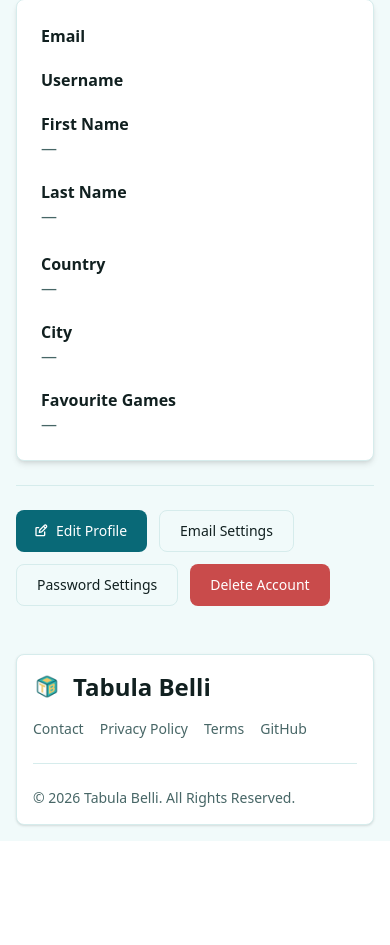
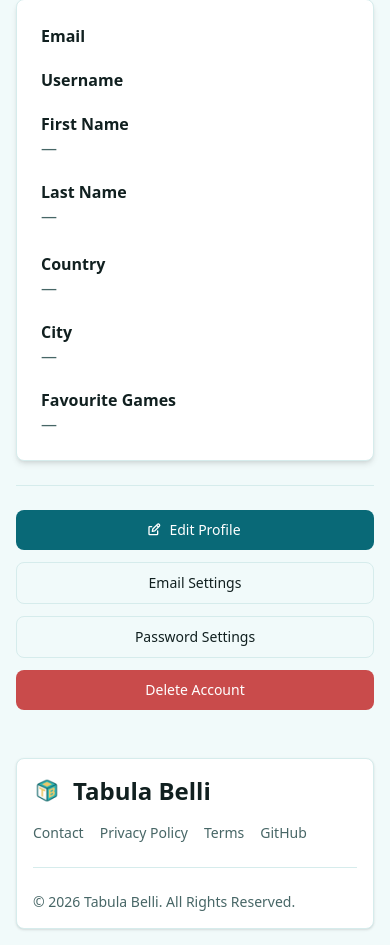
Before and after one commit to N3t0n/tabula-belli, a Django app: template src/templates/accounts/profile.html in a window 390 px wide. Shown: the part 216-1161 px from the top of the page. Before the commit the page ends 1057 px from the top, so only its background shows below. Run offline with Django 5.2, Linux system fonts and the light colour scheme; the template is opened without the code that fills it, so the values that code supplies are empty; style sheets or scripts are compiled from the project's sources; parts of the project's set-up code (start-up, migrations or seed data) failed here and were passed over; some libraries are stand-ins or nearby versions.

Commit message:
Align profile actions on mobile

```diff
--- a/src/templates/accounts/profile.html
+++ b/src/templates/accounts/profile.html
@@ -36,7 +36,7 @@
       </div>
 
       <!-- Action Buttons -->
-      <div class="flex flex-wrap gap-3 mt-6 pt-6 border-t border-border dark:border-border">
+      <div class="flex flex-col gap-3 mt-6 pt-6 border-t border-border dark:border-border sm:flex-row sm:flex-wrap">
         <button
           hx-get="{% url 'accounts:profile' %}"
           hx-target="#modal-content"
```
